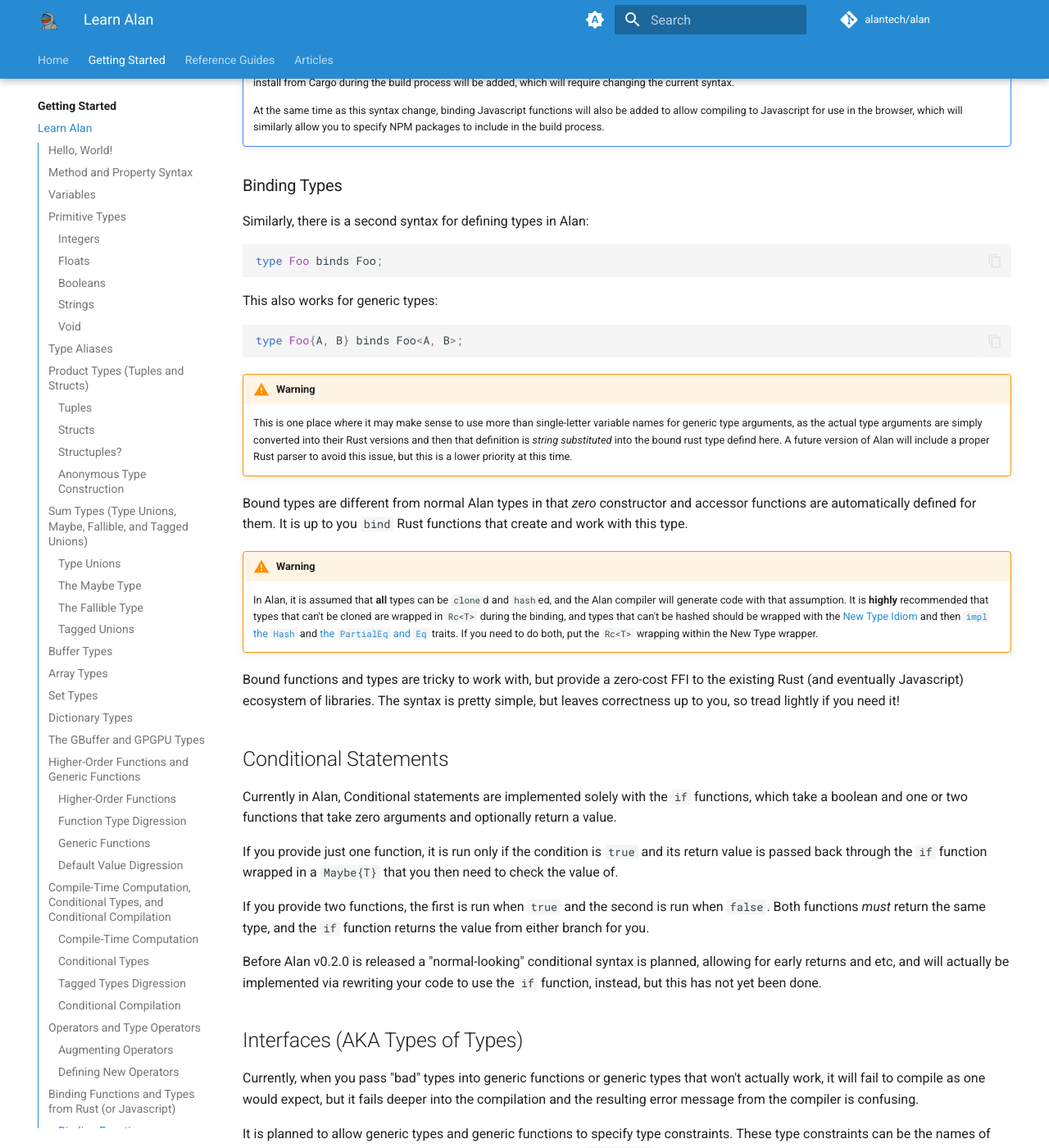
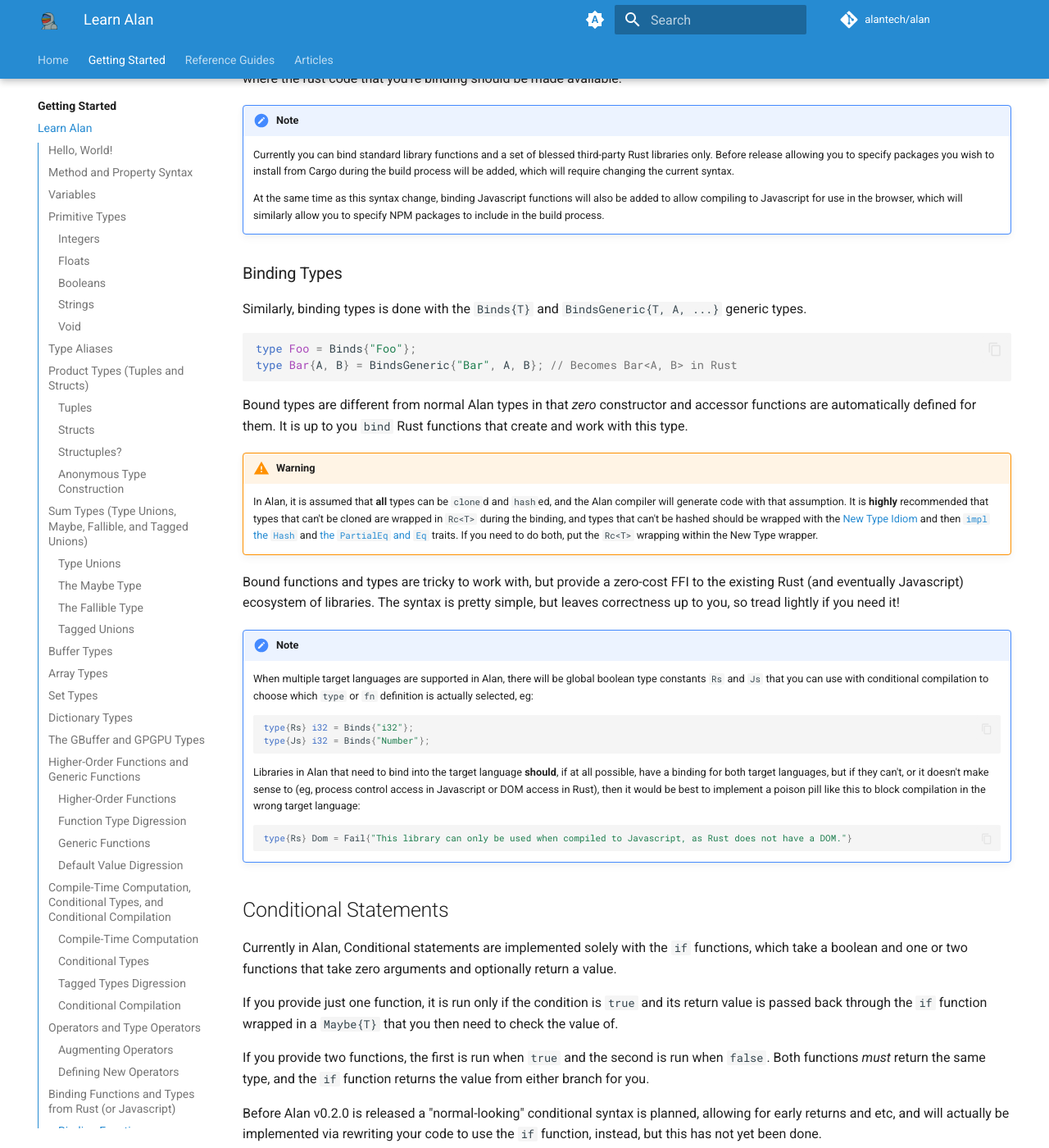
Before and after one commit to alantech/alanlang-docs, an MkDocs documentation site: the page built from docs/tutorial.md, in a window 1280 px wide and 1400 px high, scrolled down 23849 px. Shown: the whole window at 82% size. Built offline with MkDocs 1.6.1 and Material for MkDocs 9.7.7, drawn with Linux system fonts in a browser that asks for light colours; plug-ins that fetch from the network failed and are left out; comment, search, counter and statistics services are not loaded; some of the changed text lies outside the part shown.

Commit message:
Update the type binding documentation, and leave a warning on function binding

````diff
--- a/docs/tutorial.md
+++ b/docs/tutorial.md
@@ -1001,6 +1001,10 @@ Beyond defining functions and types in Alan, you may also bind functions and typ
 
 ### Binding Functions
 
+!!! warning
+
+    This syntax is being altered right now. The documentation will be updated when the new syntax is available.
+
 The two function syntaxes we have covered up until now are the single-statement and multi-statement syntaxes.
 
 ```rs
@@ -1032,21 +1036,12 @@ Right now, the Alan compiler assumes that there is a file in the same directory
 
 ### Binding Types
 
-Similarly, there is a second syntax for defining types in Alan:
+Similarly, binding types is done with the `Binds{T}` and `BindsGeneric{T, A, ...}` generic types.
 
 ```rs
-type Foo binds Foo;
+type Foo = Binds{"Foo"};
+type Bar{A, B} = BindsGeneric{"Bar", A, B}; // Becomes Bar<A, B> in Rust
 ```
-
-This also works for generic types:
-
-```rs
-type Foo{A, B} binds Foo<A, B>;
-```
-
-!!! warning
-
-    This is one place where it may make sense to use more than single-letter variable names for generic type arguments, as the actual type arguments are simply converted into their Rust versions and then that definition is *string substituted* into the bound rust type defind here. A future version of Alan will include a proper Rust parser to avoid this issue, but this is a lower priority at this time.
 
 Bound types are different from normal Alan types in that *zero* constructor and accessor functions are automatically defined for them. It is up to you `bind` Rust functions that create and work with this type.
 
@@ -1055,6 +1050,21 @@ Bound types are different from normal Alan types in that *zero* constructor and
     In Alan, it is assumed that **all** types can be `clone`d and `hash`ed, and the Alan compiler will generate code with that assumption. It is **highly** recommended that types that can't be cloned are wrapped in `Rc<T>` during the binding, and types that can't be hashed should be wrapped with the [New Type Idiom](https://doc.rust-lang.org/rust-by-example/generics/new_types.html) and then [`impl` the `Hash`](https://doc.rust-lang.org/stable/std/hash/trait.Hash.html#implementing-hash) and [the `PartialEq` and `Eq`](https://doc.rust-lang.org/std/cmp/trait.PartialEq.html#how-can-i-implement-partialeq) traits. If you need to do both, put the `Rc<T>` wrapping within the New Type wrapper.
 
 Bound functions and types are tricky to work with, but provide a zero-cost FFI to the existing Rust (and eventually Javascript) ecosystem of libraries. The syntax is pretty simple, but leaves correctness up to you, so tread lightly if you need it!
+
+!!! note
+
+    When multiple target languages are supported in Alan, there will be global boolean type constants `Rs` and `Js` that you can use with conditional compilation to choose which `type` or `fn` definition is actually selected, eg:
+
+    ```rs
+    type{Rs} i32 = Binds{"i32"};
+    type{Js} i32 = Binds{"Number"};
+    ```
+
+    Libraries in Alan that need to bind into the target language **should**, if at all possible, have a binding for both target languages, but if they can't, or it doesn't make sense to (eg, process control access in Javascript or DOM access in Rust), then it would be best to implement a poison pill like this to block compilation in the wrong target language:
+
+    ```rs
+    type{Rs} Dom = Fail{"This library can only be used when compiled to Javascript, as Rust does not have a DOM."}
+    ```
 
 ## Conditional Statements
 
````
